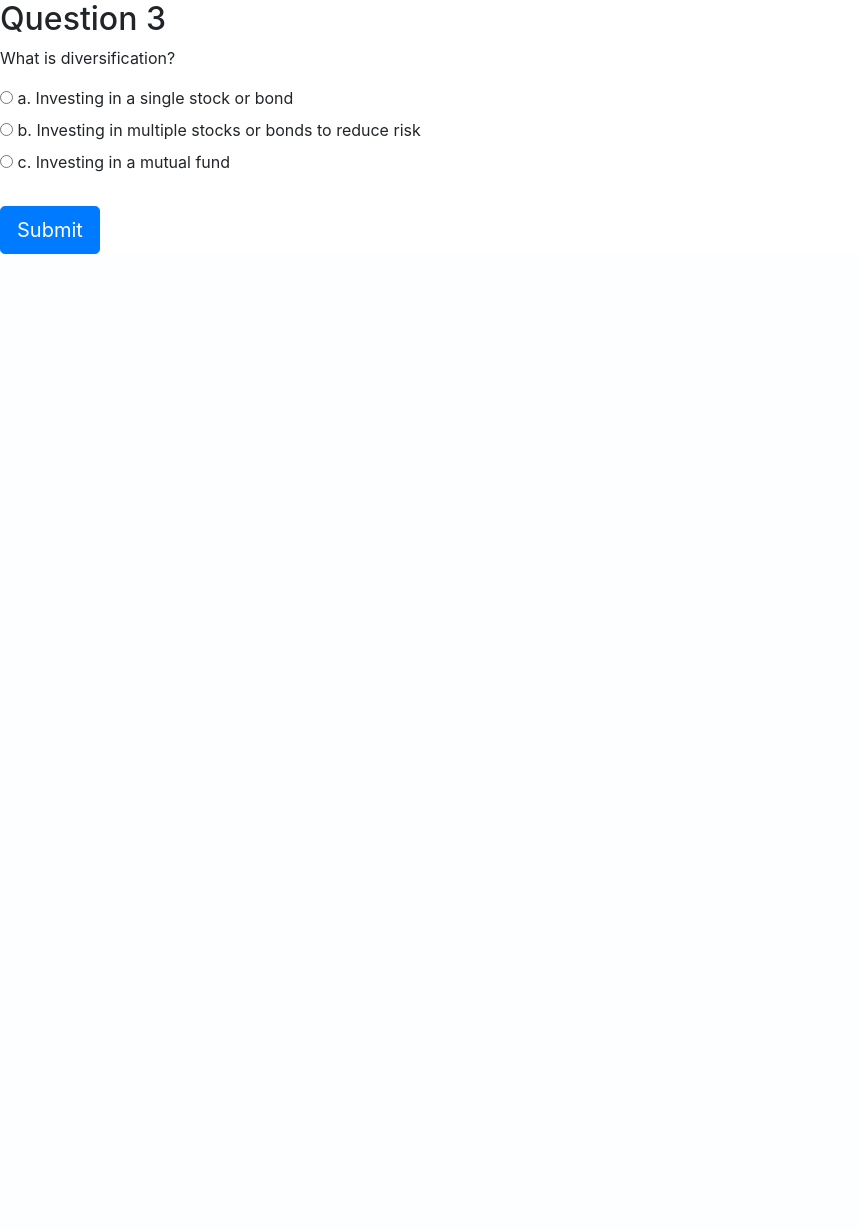
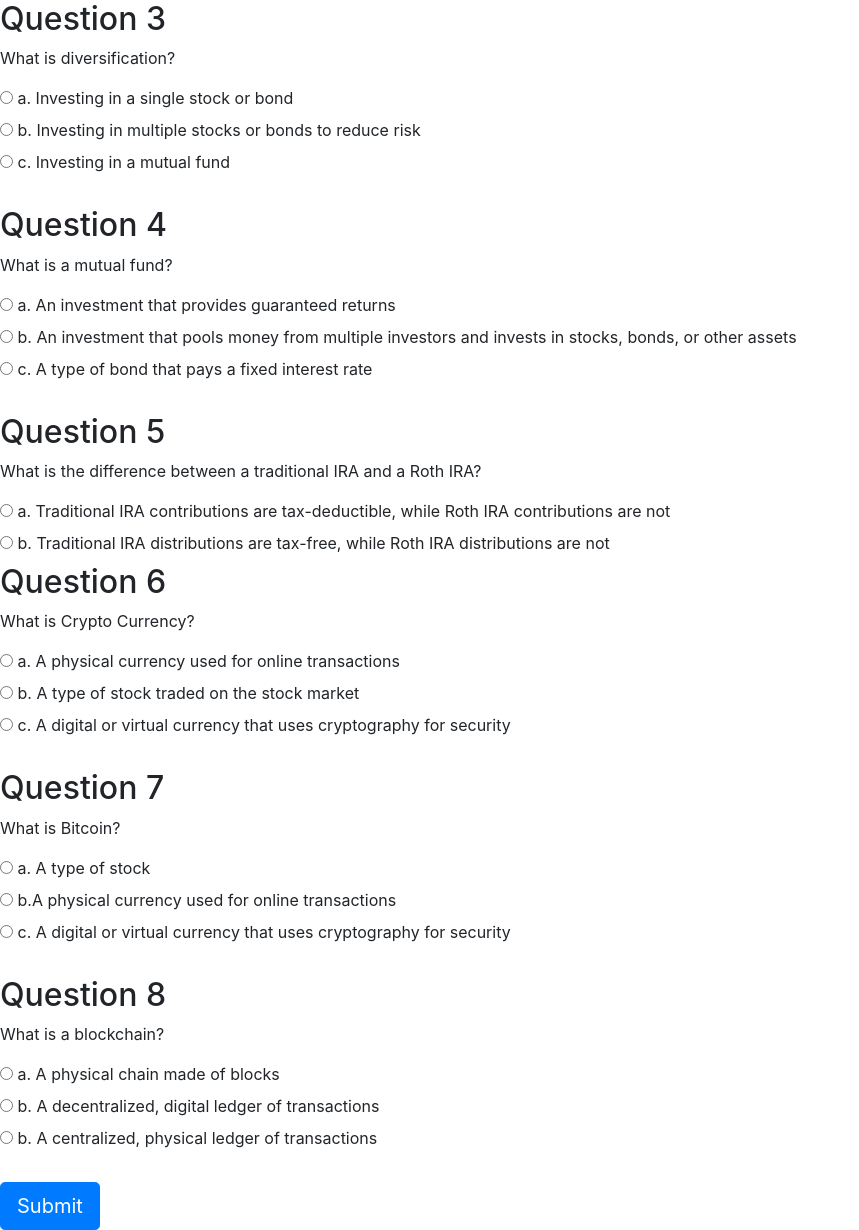
Before and after one commit to lewis-ljh/CryptoCadet, a Django app: page /exam/ in a window 1280 px wide. Shown: the part 565-1795 px from the top of the page, without its empty margins (0-859 px from the left). Before the commit the page ends 819 px from the top, so only its background shows below. Run offline with Django 4.2, Linux system fonts and the light colour scheme; some libraries are stand-ins or nearby versions.

Commit message:
fixed exam

```diff
--- a/CryptoCadet/mysite/exam/templates/exam.html
+++ b/CryptoCadet/mysite/exam/templates/exam.html
@@ -65,6 +65,81 @@
             c. Investing in a mutual fund
         </label><br><br>
 
+      <h2>Question 4</h2>
+          <p>What is a mutual fund?</p>
+        <label>
+          <input type="radio" name="q4" value="a">
+          a. An investment that provides guaranteed returns
+        </label><br>
+
+        <label>
+        <input type="radio" name="q4" value="b">
+          b. An investment that pools money from multiple investors and invests in stocks, bonds, or other assets
+        </label><br>
+        <label>
+          <input type="radio" name="q4" value="c">
+          c. A type of bond that pays a fixed interest rate
+        </label><br><br>
+
+      <h2>Question 5</h2>
+        <p>What is the difference between a traditional IRA and a Roth IRA?</p>
+        <label>
+          <input type="radio" name="q5" value="a">
+          a. Traditional IRA contributions are tax-deductible, while Roth IRA contributions are not
+        </label><br>
+        <label>
+          <input type="radio" name="q5" value="b">
+          b. Traditional IRA distributions are tax-free, while Roth IRA distributions are not
+        </label>
+
+
+        <h2>Question 6</h2>
+        <p>What is Crypto Currency?</p>
+        <label>
+            <input type="radio" name="q6" value="a">
+            a. A physical currency used for online transactions
+        </label><br>
+
+        <label>
+            <input type="radio" name="q6" value="b">
+            b. A type of stock traded on the stock market
+        </label><br>
+
+        <label>
+            <input type="radio" name="q6" value="c">
+            c.  A digital or virtual currency that uses cryptography for security
+        </label><br><br>
+
+        <h2>Question 7</h2>
+          <p>What is Bitcoin?</p>
+        <label>
+          <input type="radio" name="q7" value="a">
+          a. A type of stock
+        </label><br>
+
+        <label>
+        <input type="radio" name="q7" value="b">
+          b.A physical currency used for online transactions
+        </label><br>
+        <label>
+          <input type="radio" name="q7" value="c">
+          c. A digital or virtual currency that uses cryptography for security
+        </label><br><br>
+
+      <h2>Question 8</h2>
+        <p>What is a blockchain?</p>
+        <label>
+          <input type="radio" name="q8" value="a">
+          a. A physical chain made of blocks
+        </label><br>
+        <label>
+          <input type="radio" name="q8" value="b">
+          b. A decentralized, digital ledger of transactions
+        </label><br>
+        <label>
+          <input type="radio" name="q8" value="c">
+          b. A centralized, physical ledger of transactions
+        </label><br><br>
 
       <input type="submit" value="Submit" class="btn btn-primary btn-lg">
     </form>
@@ -75,13 +150,13 @@
         const quizForm = document.getElementById('quiz-form');
         const resultsDiv = document.getElementById('results');
 
-        const correctAnswers = ['a', 'c', 'b'];
+        const correctAnswers = ['a', 'c', 'b', 'b', 'a','c','c','b'];
 
         quizForm.addEventListener('submit', (event) => {
         event.preventDefault();
 
         let score = 0;
-        const userAnswers = [quizForm.q1.value, quizForm.q2.value, quizForm.q3.value];
+        const userAnswers = [quizForm.q1.value, quizForm.q2.value, quizForm.q3.value,quizForm.q4.value, quizForm.q5.value, quizForm.q6.value,quizForm.q7.value,quizForm.q8.value];
 
         userAnswers.forEach((answer, index) => {
             if (answer === correctAnswers[index]) {
--- a/CryptoCadet/mysite/exam/templates/quiz.js
+++ b/CryptoCadet/mysite/exam/templates/quiz.js
@@ -1,13 +1,13 @@
 const quizForm = document.getElementById('quiz-form');
 const resultsDiv = document.getElementById('results');
 
-const correctAnswers = ['a', 'c', 'b'];
+const correctAnswers = ['a', 'c', 'b', 'b', 'a','c','c','b'];
 
 quizForm.addEventListener('submit', (event) => {
   event.preventDefault();
 
   let score = 0;
-  const userAnswers = [quizForm.q1.value, quizForm.q2.value, quizForm.q3.value];
+  const userAnswers = [quizForm.q1.value, quizForm.q2.value, quizForm.q3.value, quizForm.q4.value, quizForm.q5.value];
 
   userAnswers.forEach((answer, index) => {
     if (answer === correctAnswers[index]) {
```
Also changed, not shown: CryptoCadet/mysite/db.sqlite3.
